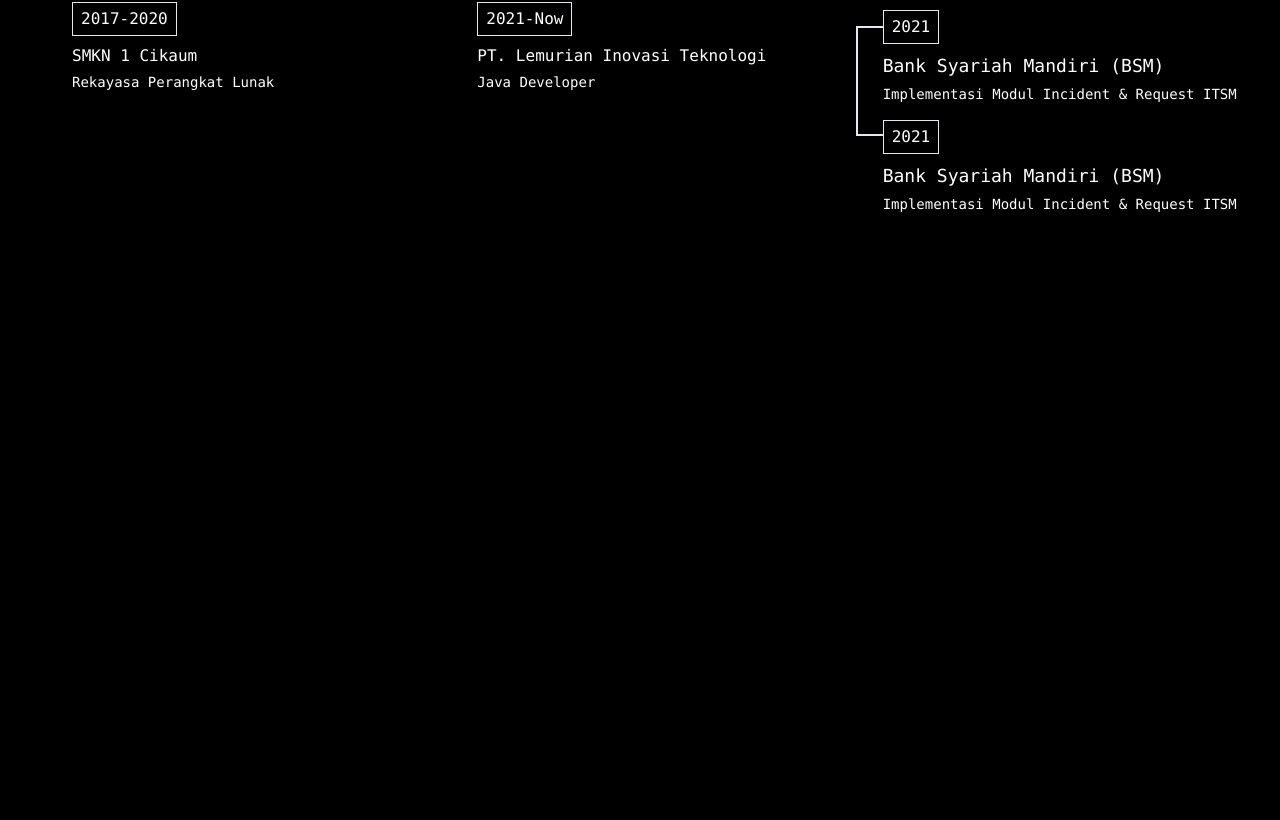
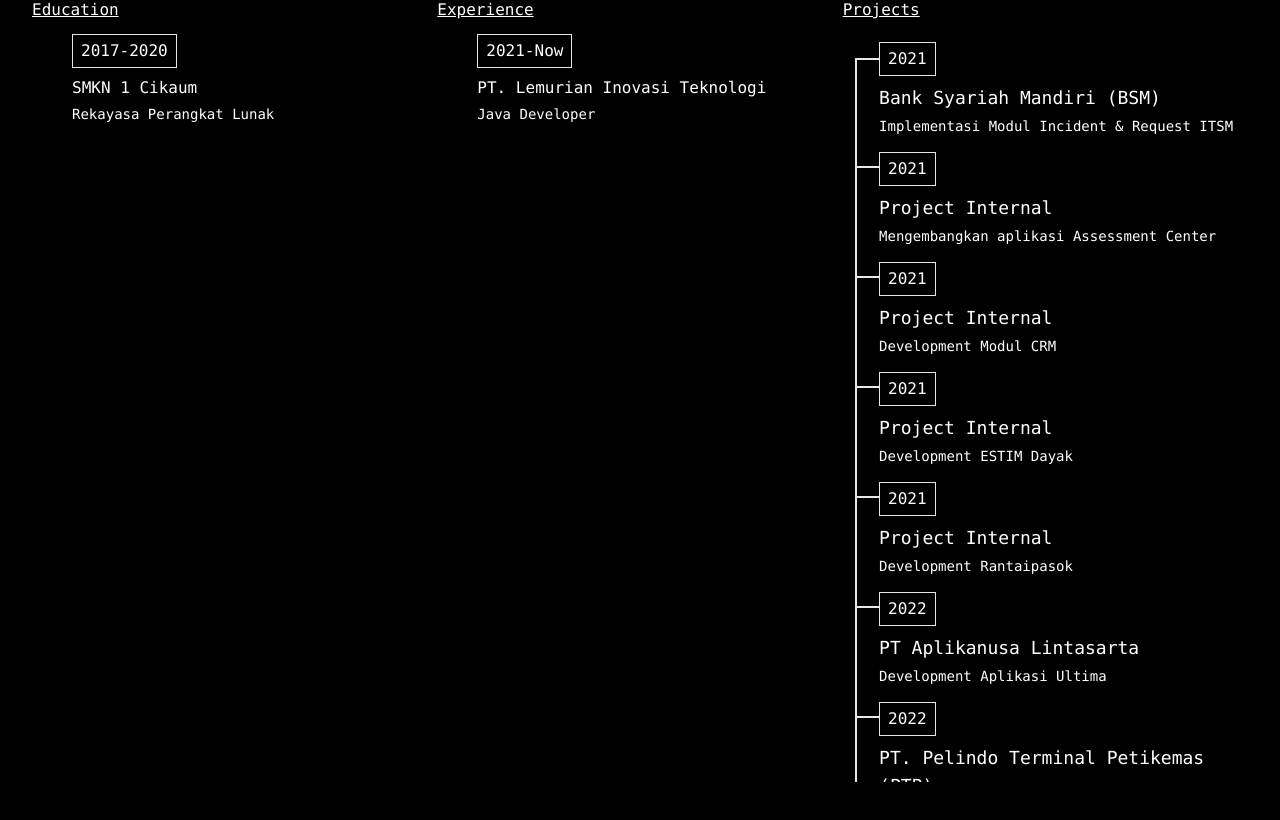
Before and after one commit to sya17/my_portofolio, a Next.js app: page /resume in a window 1280 px wide. Shown: the part 1770-2590 px from the top of the page. Built offline with nearby package versions, Linux system fonts and the light colour scheme.

Commit message:
Commit By Sarip

```diff
--- a/src/app/resume/page.tsx
+++ b/src/app/resume/page.tsx
@@ -20,7 +20,7 @@
     <body className="flex flex-col min-h-screen font-mono bg-black ">
       <HeaderSection />
       <div className="flex-1 w-full py-4 px-6 overflow-y-auto flex justify-center items-center text-white ">
-        <div className="flex flex-col w-full overflow-y-auto space-y-4">
+        <div className="flex flex-col w-full overflow-y-auto space-y-8">
           <section className="w-full flex-col flex justify-center items-center space-y-4 h-screen text-white">
             <span className="text-7xl">RESUME</span>
             <div className="space-x-2 flex">
@@ -130,7 +130,9 @@
                   <div className="space-y-2 flex flex-col ">
                     <div className="border px-2 py-1 w-fit ">2021-Now</div>
                     <div className="flex flex-col space-y-1">
-                      <span className="text-md">PT. Lemurian Inovasi Teknologi</span>
+                      <span className="text-md">
+                        PT. Lemurian Inovasi Teknologi
+                      </span>
                       <span className="text-sm">Java Developer</span>
                     </div>
                   </div>
@@ -147,9 +149,8 @@
                         <div className="w-4/6 border-l-2 border-t-2 h-full float-right" />
                       </div>
 
-                      <div className="space-y-2 flex flex-col py-2">
+                      <div className="space-y-2 flex flex-col py-2 w-full">
                         <div className="flex flex-row justify-start items-center">
-                          {/* <div className="border-t-2 w-10 "></div> */}
                           <div className="border px-2 py-1 w-fit ">2021</div>
                         </div>
                         <div className="flex flex-col space-y-1">
@@ -167,17 +168,128 @@
                     <div className="flex flex-row">
                       <div className="w-10 py-0">
                         <div className="w-4/6 border-l-2 border-t-0 border-b-2 h-6 float-right" />
-                        {/* <div className="w-4/6 border-l-2 border-t-2 h-full float-right" /> */}
+                        <div className="w-4/6 border-l-2 border-t-0 h-full float-right" />
                       </div>
 
-                      <div className="space-y-2 flex flex-col py-2 ">
+                      <div className="space-y-2 flex flex-col py-2 w-full">
                         <div className="border px-2 py-1 w-fit ">2021</div>
                         <div className="flex flex-col space-y-1">
+                          <span className="text-lg">Project Internal</span>
+                          <span className="text-sm">
+                            Mengembangkan aplikasi Assessment Center
+                          </span>
+                        </div>
+                      </div>
+                    </div>
+                  </div>
+                  <div className="w-full ">
+                    <div className="flex flex-row">
+                      <div className="w-10 py-0">
+                        <div className="w-4/6 border-l-2 border-t-0 border-b-2 h-6 float-right" />
+                        <div className="w-4/6 border-l-2 border-t-0 h-full float-right" />
+                      </div>
+
+                      <div className="space-y-2 flex flex-col py-2 w-full">
+                        <div className="border px-2 py-1 w-fit ">2021</div>
+                        <div className="flex flex-col space-y-1">
+                          <span className="text-lg">Project Internal</span>
+                          <span className="text-sm">Development Modul CRM</span>
+                        </div>
+                      </div>
+                    </div>
+                  </div>
+                  <div className="w-full ">
+                    <div className="flex flex-row">
+                      <div className="w-10 py-0">
+                        <div className="w-4/6 border-l-2 border-t-0 border-b-2 h-6 float-right" />
+                        <div className="w-4/6 border-l-2 border-t-0 h-full float-right" />
+                      </div>
+
+                      <div className="space-y-2 flex flex-col py-2 w-full">
+                        <div className="border px-2 py-1 w-fit ">2021</div>
+                        <div className="flex flex-col space-y-1">
+                          <span className="text-lg">Project Internal</span>
+                          <span className="text-sm">
+                            Development ESTIM Dayak
+                          </span>
+                        </div>
+                      </div>
+                    </div>
+                  </div>
+                  <div className="w-full ">
+                    <div className="flex flex-row">
+                      <div className="w-10 py-0">
+                        <div className="w-4/6 border-l-2 border-t-0 border-b-2 h-6 float-right" />
+                        <div className="w-4/6 border-l-2 border-t-0 h-full float-right" />
+                      </div>
+
+                      <div className="space-y-2 flex flex-col py-2 w-full">
+                        <div className="border px-2 py-1 w-fit ">2021</div>
+                        <div className="flex flex-col space-y-1">
+                          <span className="text-lg">Project Internal</span>
+                          <span className="text-sm">
+                            Development Rantaipasok
+                          </span>
+                        </div>
+                      </div>
+                    </div>
+                  </div>
+                  <div className="w-full ">
+                    <div className="flex flex-row">
+                      <div className="w-10 py-0">
+                        <div className="w-4/6 border-l-2 border-t-0 border-b-2 h-6 float-right" />
+                        <div className="w-4/6 border-l-2 border-t-0 h-full float-right" />
+                      </div>
+
+                      <div className="space-y-2 flex flex-col py-2 w-full">
+                        <div className="border px-2 py-1 w-fit ">2022</div>
+                        <div className="flex flex-col space-y-1">
                           <span className="text-lg">
-                            Bank Syariah Mandiri (BSM){" "}
+                            PT Aplikanusa Lintasarta
                           </span>
                           <span className="text-sm">
-                            Implementasi Modul Incident & Request ITSM
+                            Development Aplikasi Ultima
+                          </span>
+                        </div>
+                      </div>
+                    </div>
+                  </div>
+                  <div className="w-full ">
+                    <div className="flex flex-row">
+                      <div className="w-10 py-0 ">
+                        <div className="w-4/6 border-l-2 border-t-0 border-b-2 h-6 float-right" />
+                        <div className="w-4/6 border-l-2 border-t-0 h-full float-right" />
+                      </div>
+
+                      <div className="space-y-2 flex flex-col py-2 w-full">
+                        <div className="border px-2 py-1 w-fit ">2022</div>
+                        <div className="flex flex-col space-y-1">
+                          <span className="text-lg">
+                            PT. Pelindo Terminal Petikemas (PTP)
+                          </span>
+                          <span className="text-sm">
+                            Implementasi ESTIM SPTP
+                          </span>
+                        </div>
+                      </div>
+                    </div>
+                  </div>
+                  <div className="w-full ">
+                    <div className="flex flex-row">
+                      <div className="w-10 py-0">
+                        <div className="w-4/6 border-l-2 border-t-0 border-b-2 h-6 float-right" />
+                        {/* <div className="w-4/6 border-l-2 border-t-0 h-full float-right" /> */}
+                      </div>
+
+                      <div className="space-y-2 flex flex-col py-2 w-full">
+                        <div className="border px-2 py-1 w-fit ">2022</div>
+                        <div className="flex flex-col space-y-1">
+                          <span className="text-lg">
+                            PT Aplikanusa Lintasarta
+                          </span>
+                          <span className="text-sm break-all hyphens-auto whitespace-normal">
+                            Development dan implementasi module complaint dan
+                            integrasi dengan crm
                           </span>
                         </div>
                       </div>
```
